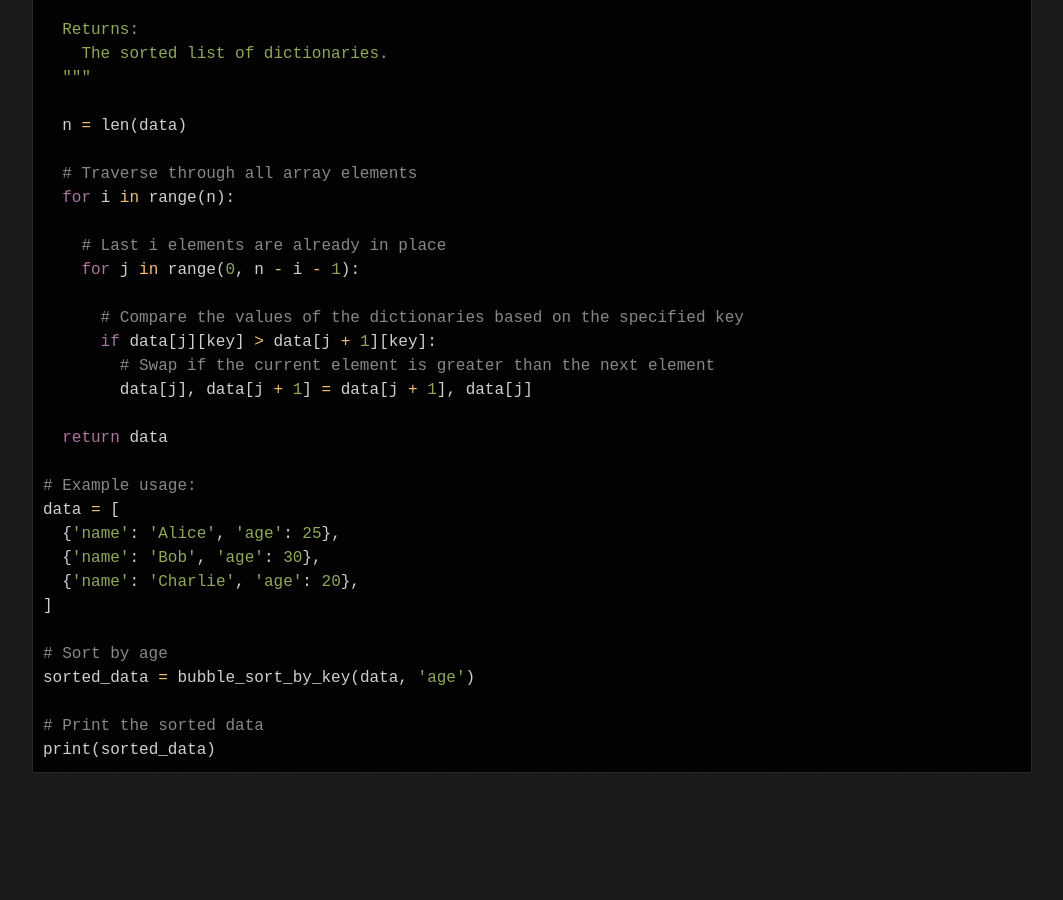
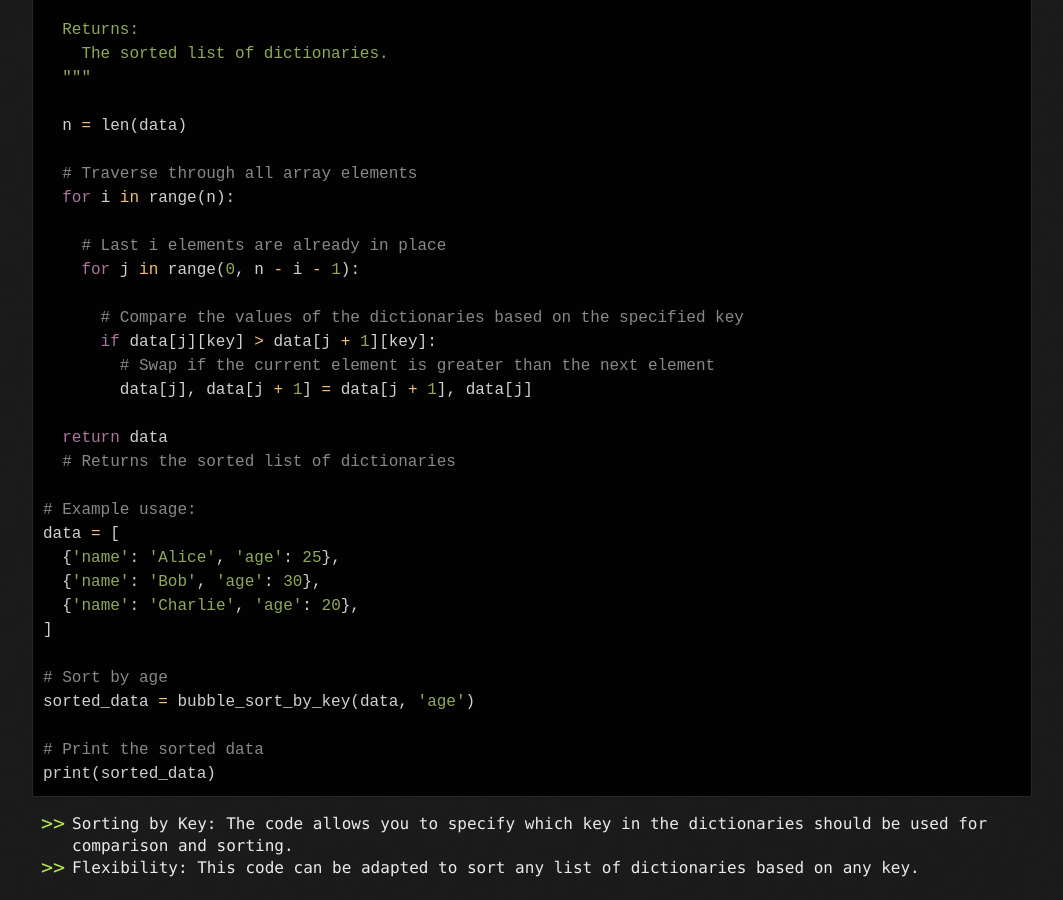
Before and after one commit to sciustechnologia/sciustechnologia.github.io, a Jekyll site: the page built from python/10_algos/10012.md, in a window 1280 px wide and 900 px high, scrolled down 2817 px. Shown: the whole window, without its empty margins (108-1171 px from the left). Built offline with Jekyll 4.4.1, drawn with Linux system fonts in a browser that asks for light colours; before the commit the page ends 3610 px from its top, so only the background shows below that.

Commit message:
Update 10012.md

````diff
--- a/python/10_algos/10012.md
+++ b/python/10_algos/10012.md
@@ -130,6 +130,7 @@ def bubble_sort_by_key(data, key):
         data[j], data[j + 1] = data[j + 1], data[j]
 
   return data
+  # Returns the sorted list of dictionaries
 
 # Example usage:
 data = [
@@ -144,3 +145,6 @@ sorted_data = bubble_sort_by_key(data, 'age')
 # Print the sorted data
 print(sorted_data)
 ```
+
+* Sorting by Key: The code allows you to specify which key in the dictionaries should be used for comparison and sorting.
+* Flexibility: This code can be adapted to sort any list of dictionaries based on any key.
````
